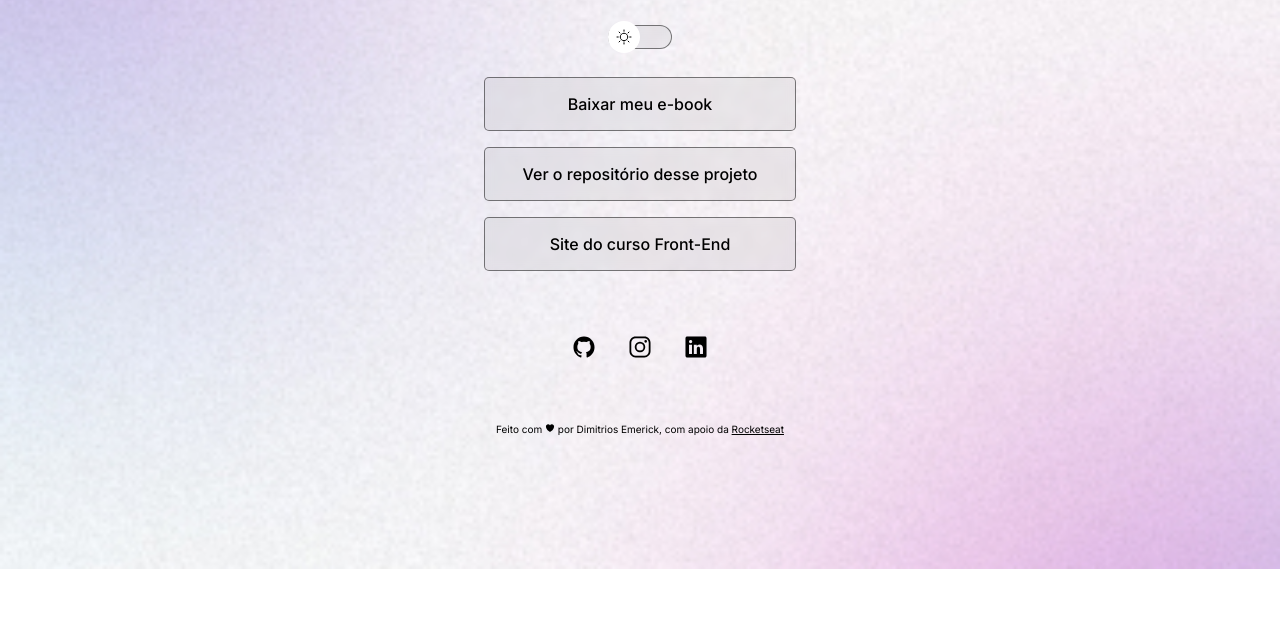
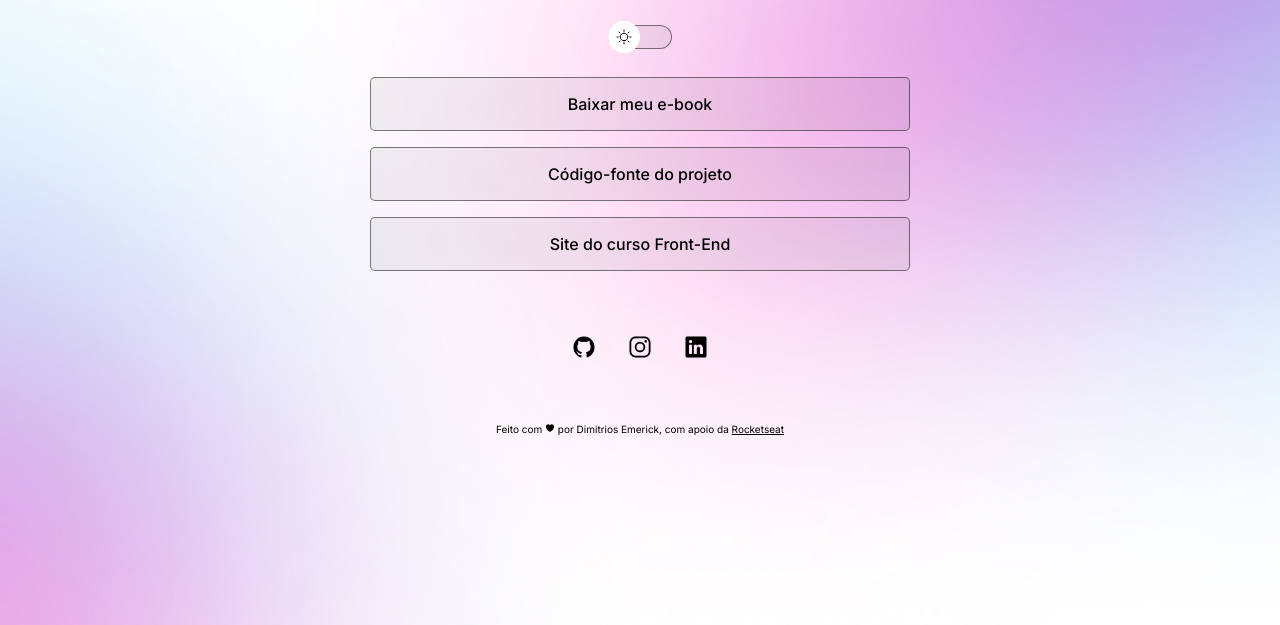
Before and after one commit to DimiEmerick/small_web_projects, a plain HTML site: page rocketseat/dev_links/index.html in a window 1280 px wide. Shown: the part 231-856 px from the top of the page. Before the commit the page ends 800 px from the top, so only its background shows below. Drawn offline with nearby package versions, Linux system fonts and the light colour scheme.

Commit message:
change background based on media queries

```diff
--- a/rocketseat/dev_links/index.html
+++ b/rocketseat/dev_links/index.html
@@ -21,7 +21,7 @@
 
         <ul>
             <li><a href="" target="_blank" rel="noopener noreferrer nofollow">Baixar meu e-book</a></li>
-            <li><a href="https://github.com/DimiEmerick/small_web_projects/tree/main/rocketseat/dev_links" target="_blank" rel="noopener noreferrer nofollow">Ver o repositório desse projeto</a></li>
+            <li><a href="https://github.com/DimiEmerick/small_web_projects/tree/main/rocketseat/dev_links" target="_blank" rel="noopener noreferrer nofollow">Código-fonte do projeto</a></li>
             <li><a href="https://dimiemerick.github.io/curso-html-css/" target="_blank" rel="noopener noreferrer nofollow">Site do curso Front-End</a></li>
         </ul>
         <div id="social-links">
--- a/rocketseat/dev_links/style.css
+++ b/rocketseat/dev_links/style.css
@@ -24,6 +24,7 @@
 
 body {
     background: var(--bg-url) no-repeat top center/cover;
+    height: 100vh;
 }
 
 body * {
@@ -32,7 +33,8 @@ body * {
 }
 
 #container {
-    width: 360px;
+    width: 100%;
+    max-width: 588px;
     margin: 56px auto auto;
     padding: 0 24px;
 }
@@ -151,3 +153,15 @@ footer {
     padding: 24px 0;
     text-align: center;
 }
+
+
+/*  MEDIAS  */
+@media (min-width: 700px) {
+    :root {
+        --bg-url: url(assets/bg-desktop.jpg);
+    }
+
+    .light {
+        --bg-url: url(assets/bg-desktop-light.jpg);
+    }
+}
```
Also changed, not shown: rocketseat/dev_links/assets/avatar-light.png, rocketseat/dev_links/assets/avatar.png.
